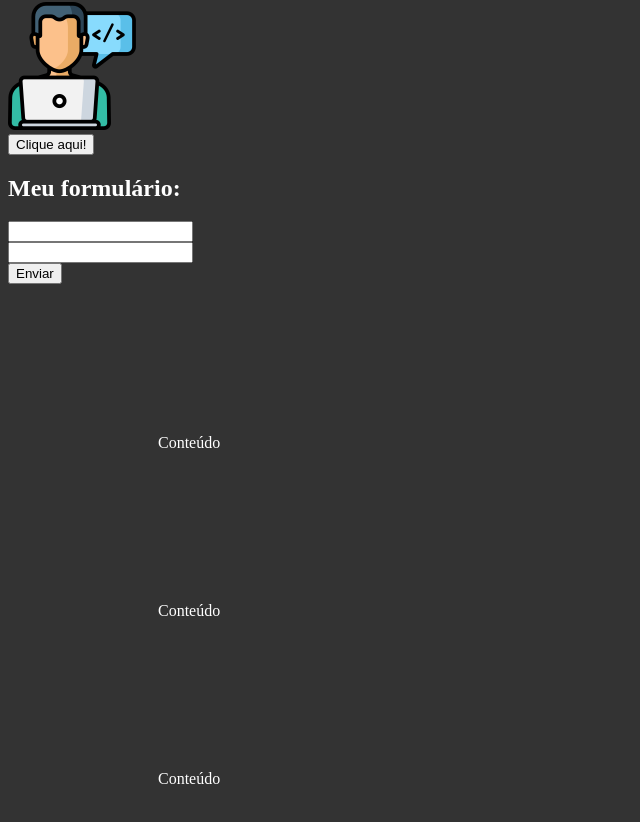
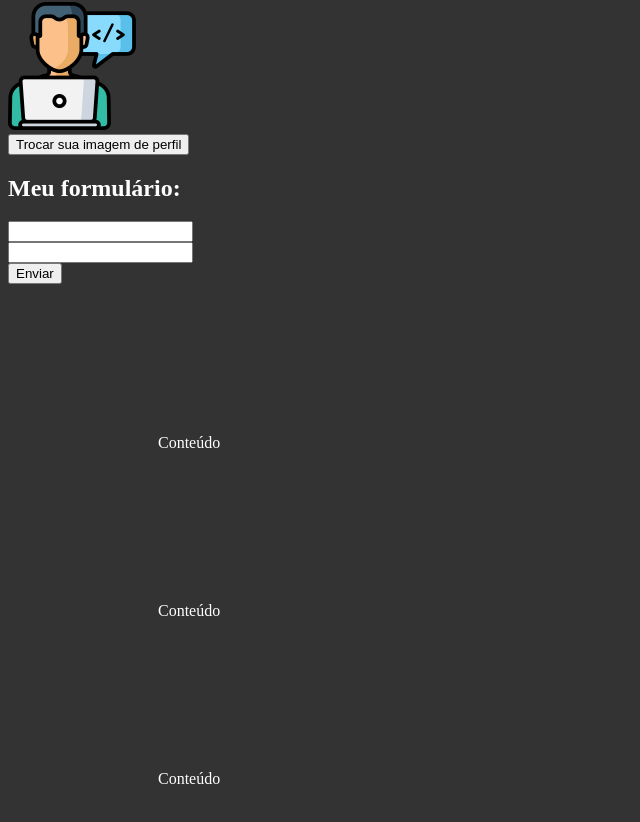
Before and after one commit to thaisquesada/learning-vue, a Vue app in the folder projeto_vue/: page / in a window 1280 px wide. Shown: the part 828-1650 px from the top of the page, without its empty margins (0-640 px from the left). Built offline with nearby package versions, Linux system fonts and the light colour scheme.

Commit message:
emit 🐱‍💻

```diff
--- a/projeto_vue/src/components/Avatar.vue
+++ b/projeto_vue/src/components/Avatar.vue
@@ -1,17 +1,17 @@
 <template>
     <div>
     <img :src="avatar" :alt="descricao">
-    <Reutilizacao />
+    <MudarAvatar @mudar-avatar="trocarAvatar" />
     </div>
 </template>
 
 <script>
-import Reutilizacao from './Reutilizacao.vue';
+import MudarAvatar from './MudarAvatar.vue';
 
 export default {
-    name: "Avatar",
+    name: 'Avatar',
     components: {
-        Reutilizacao
+        MudarAvatar
     },
     data() {
         return {
@@ -19,6 +19,10 @@ export default {
             descricao: "Thais Quesada"
         };
     },
-    components: { Reutilizacao }
+    methods: {
+        trocarAvatar() {
+            this.avatar = "/img/avatar2.png"
+        }
+    }
 }
 </script>
--- /dev/null
+++ b/projeto_vue/src/components/MudarAvatar.vue
@@ -0,0 +1,12 @@
+<template>
+    <div>
+    <button @click="$emit('mudarAvatar')">Trocar sua imagem de perfil</button>
+    </div>
+</template>
+
+<script>
+    export default {
+        name: 'MudarAvatar',
+        emits: ['mudarAvatar']
+    }
+</script>
```
Also changed, not shown: projeto_vue/public/img/avatar2.png (added).
